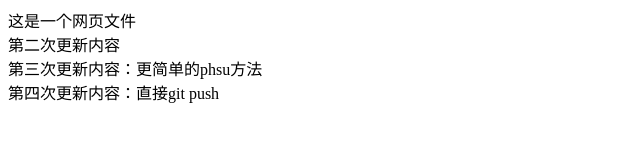
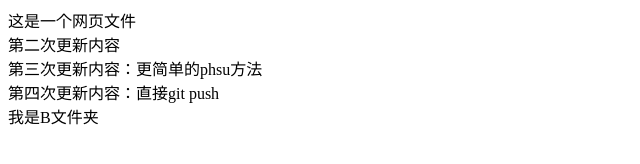
Before and after one commit to huibukaixndexiaoqing/git-demo, a plain HTML site: page index.html in a window 1280 px wide. Shown: the whole page, without its empty margins (0-640 px from the left). Drawn offline with Linux system fonts and the light colour scheme.

Commit message:
程序员B第一次提交

```diff
--- a/index.html
+++ b/index.html
@@ -2,3 +2,4 @@
 <div>第二次更新内容</div>
 <div>第三次更新内容：更简单的phsu方法</div>
 <div>第四次更新内容：直接git push</div>
+<div>我是B文件夹</div>
```
